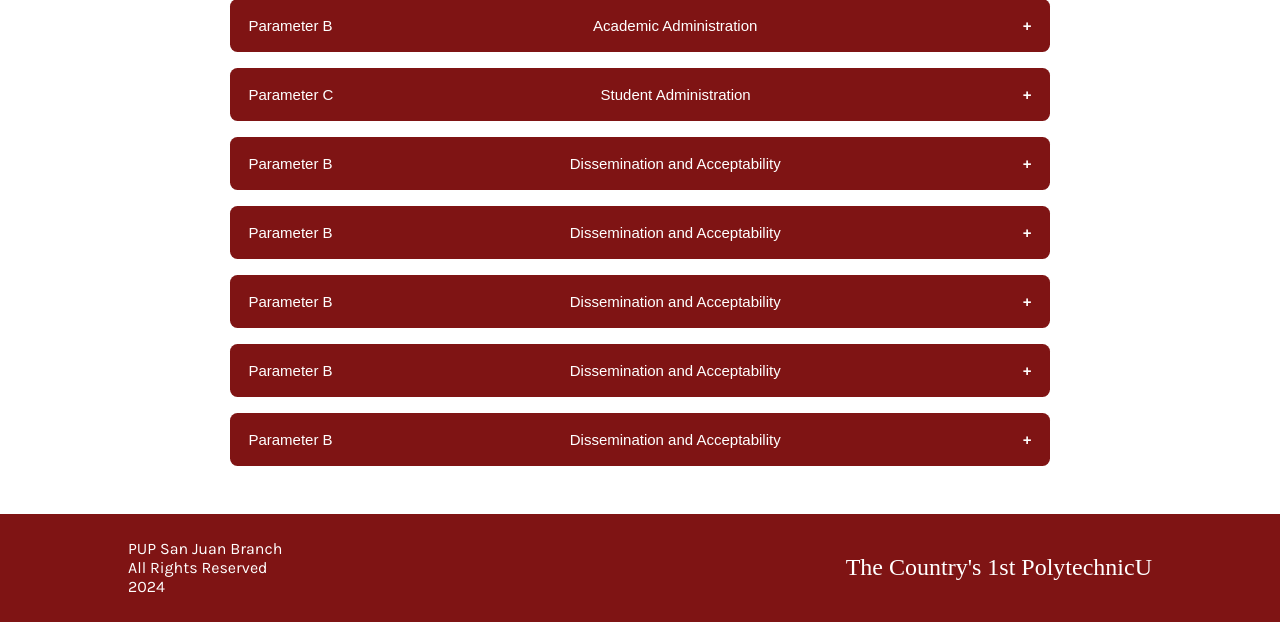
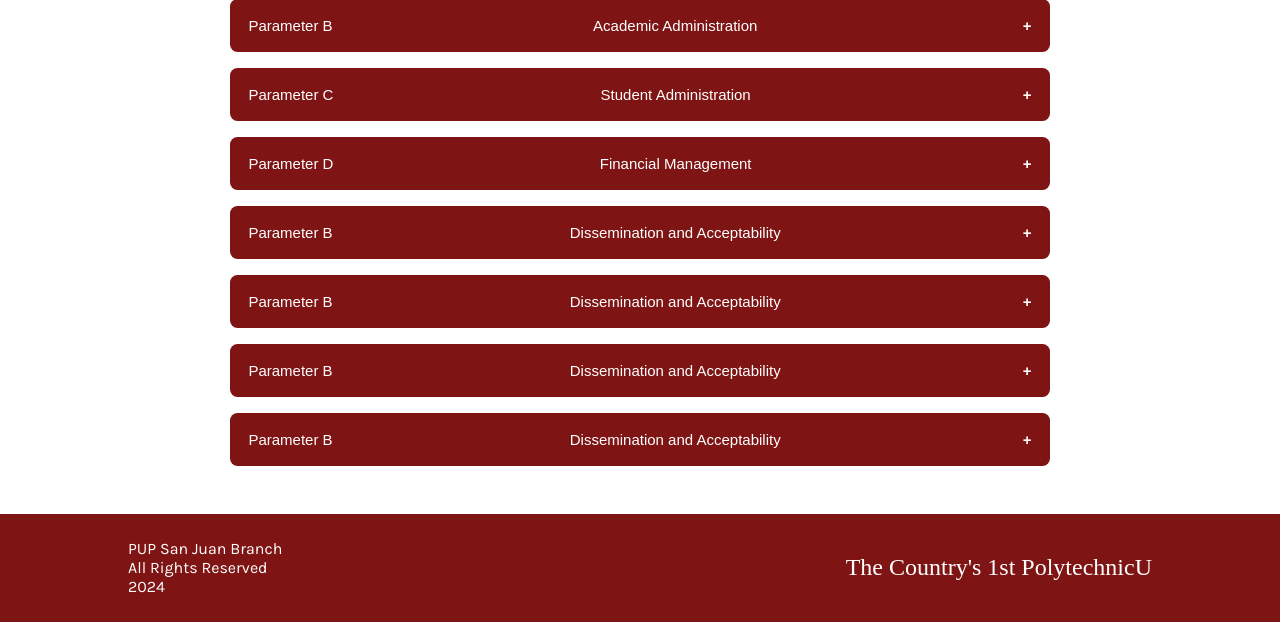
Before and after one commit to SKILLED-ISSUE/UNIV-WEBSITE, a PHP site: page /areas-bsit/area10.php in a window 1280 px wide. Shown: the part 1355-1977 px from the top of the page. Run offline with PHP 8.4, Linux system fonts and the light colour scheme; some web fonts are replaced.

Commit message:
area 10 4

```diff
--- a/areas-bsit/area10.php
+++ b/areas-bsit/area10.php
@@ -254,41 +254,71 @@
                 </ul>
             </div>
             <button class="collapsible">
-                <div class="title">Parameter B</div>
-                <div class="desc">Dissemination and Acceptability</div>
+                <div class="title">Parameter D</div>
+                <div class="desc">Financial Management</div>
             </button>
             <div class="content">
             <ul>
     <li class="list-header"><strong>Systems - Inputs and Processes</strong>
         <ul>
             <li class="sip">
-                                <a href="#"><strong>S.1.</strong> The VMGO is available on bulletin boards, in catalogs/manuals, and in other forms of communication media
-                                </a>
+                <a href="#"><strong>S.1.</strong> The institution has an approved Financial Development Plan (FDP).</a>
+            </li>
+            <li class="sip">
+                <a href="#"><strong>S.2.</strong> The approved budget is in consonance with the FDP.</a>
+            </li>
+            <li class="sip">
+                <strong>S.3.</strong> The institution has specific budgetary allotment for the following:
+                <ul>
+                    <li><a href="#"><strong>S.3.1.</strong> personnel services;</a></li>
+                    <li><a href="#"><strong>S.3.2.</strong> Maintenance and Other Operating Expenses (MOOE);</a></li>
+                    <li><a href="#"><strong>S.3.3.</strong> capital outlay; and</a></li>
+                    <li><a href="#"><strong>S.3.4.</strong> special projects.</a></li>
+                </ul>
             </li>
         </ul>
     </li>
     <li class="list-header"><strong>Implementation</strong>
         <ul>
             <li class="imp">
-                                <a href="#">
-                                    <strong>I.1.</strong> The administrators/faculty attend in-service seminars and training on awareness and acceptability of the:
-                                </a>
+                <a href="#"><strong>I.1.</strong> The institution maintains a Financial Management Office managed by qualified and competent staff.</a>
+            </li>
+            <li class="imp">
+                <a href="#"><strong>I.2.</strong> The financial management staff are responsible for the efficient management of financial resources/funds of the institution.</a>
+            </li>
+            <li class="imp">
+                <a href="#"><strong>I.3.</strong> The administrative officials, faculty, staff and student representatives participate in the budget preparation and in the procurement program of the institution.</a>
+            </li>
+            <li class="imp">
+                <a href="#"><strong>I.4.</strong> The budget of the institution is fairly and objectively allocated.</a>
+            </li>
+            <li class="imp">
+                <a href="#"><strong>I.5.</strong> The institution allocates funds for the following services and activities:</a>
                 <ul>
-                                    <li>I.2.1. Vision and Mission of the Institution;</li>
+                    <li><strong>I.5.1.</strong> cultural development;</li>
+                    <li><strong>I.5.2.</strong> athletic and sports development;</li>
+                    <li><strong>I.5.3.</strong> medical and dental services;</li>
+                    <li><strong>I.5.4.</strong> library;</li>
+                    <li><strong>I.5.5.</strong> student body organization;</li>
+                    <li><strong>I.5.6.</strong> guidance and counseling;</li>
+                    <li><strong>I.5.7.</strong> improvement of laboratories/shops;</li>
+                    <li><strong>I.5.8.</strong> repair and maintenance of facilities and equipment;</li>
+                    <li><strong>I.5.9.</strong> purchase of new equipment, supplies and materials</li>
+                    <li><strong>I.5.10.</strong> replacement of old and unserviceable equipment;</li>
+                    <li><strong>I.5.11.</strong> construction of new facilities;</li>
+                    <li><strong>I.5.12.</strong> improvement/expansion of physical plant;</li>
+                    <li><strong>I.5.13.</strong> extension and community services;</li>
+                    <li><strong>I.5.14.</strong> disaster and risk reduction; and</li>
+                    <li><strong>I.5.15.</strong> auxiliary services.</></li>
                 </ul>
             </li>
-                        </ul>
-                    </li>
-                    <li class="list-header"><strong>Outcome/s</strong>
-                        <ul>
-                            <li class="out">
-                                <a href="#">
-                                    <strong>O.1.</strong> There is full awareness and acceptance of the VMGO by the administrators, faculty, staff, students, and other stakeholders.
-                                </a>
+            <li class="imp">
+                <a href="#"><strong>I.6.</strong> The budget for specific expenditures indicated in item I.5. is allotted in consonance with existing policies and guidelines.</a>
             </li>
         </ul>
     </li>
 </ul>
+
             </div>
             <button class="collapsible">
                 <div class="title">Parameter B</div>
```
Lines whose indentation alone changed are shown as unchanged.
